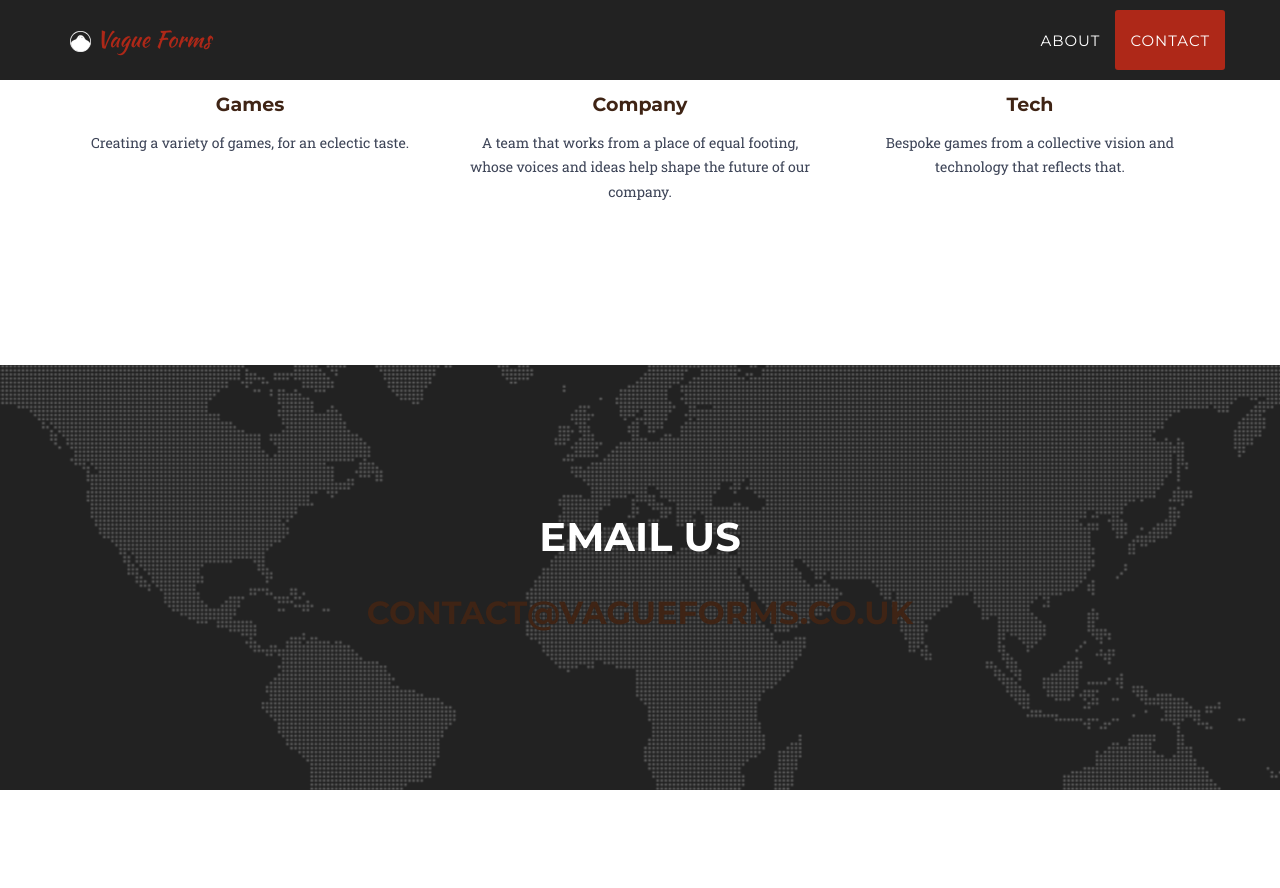
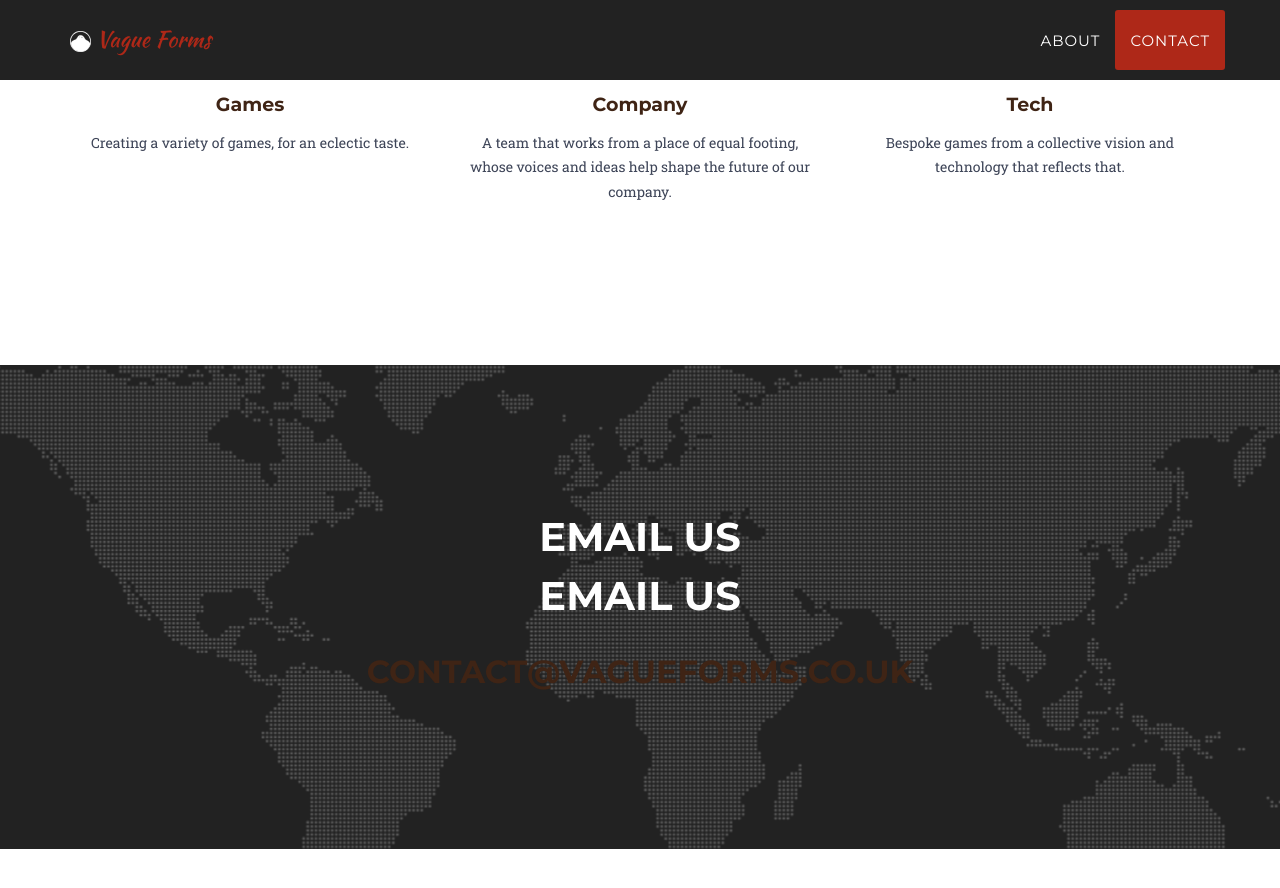
Before and after one commit to VagueForms/vagueforms.co.uk, a Jekyll site: the page built from index.html, in a window 1280 px wide and 900 px high, scrolled down 1007 px. Shown: the top 888 px of the window. Built offline with Jekyll 4.4.1, drawn with Linux system fonts in a browser that asks for light colours; some web fonts are replaced; before the commit the page ends 1848 px from its top, so only the background shows below that.

Commit message:
Update contact.html

```diff
--- a/_includes/contact.html
+++ b/_includes/contact.html
@@ -1,6 +1,9 @@
 <section id="contact">
         <div class="container">
             <div class="row">
+                <div class="col-lg-12 text-center">
+                    <h2 class="section-heading">Email Us</h2>
+                </div>
                 <div class="col-lg-12 text-center">
                     <h2 class="section-heading">Email Us</h2>
                 </div>
```
